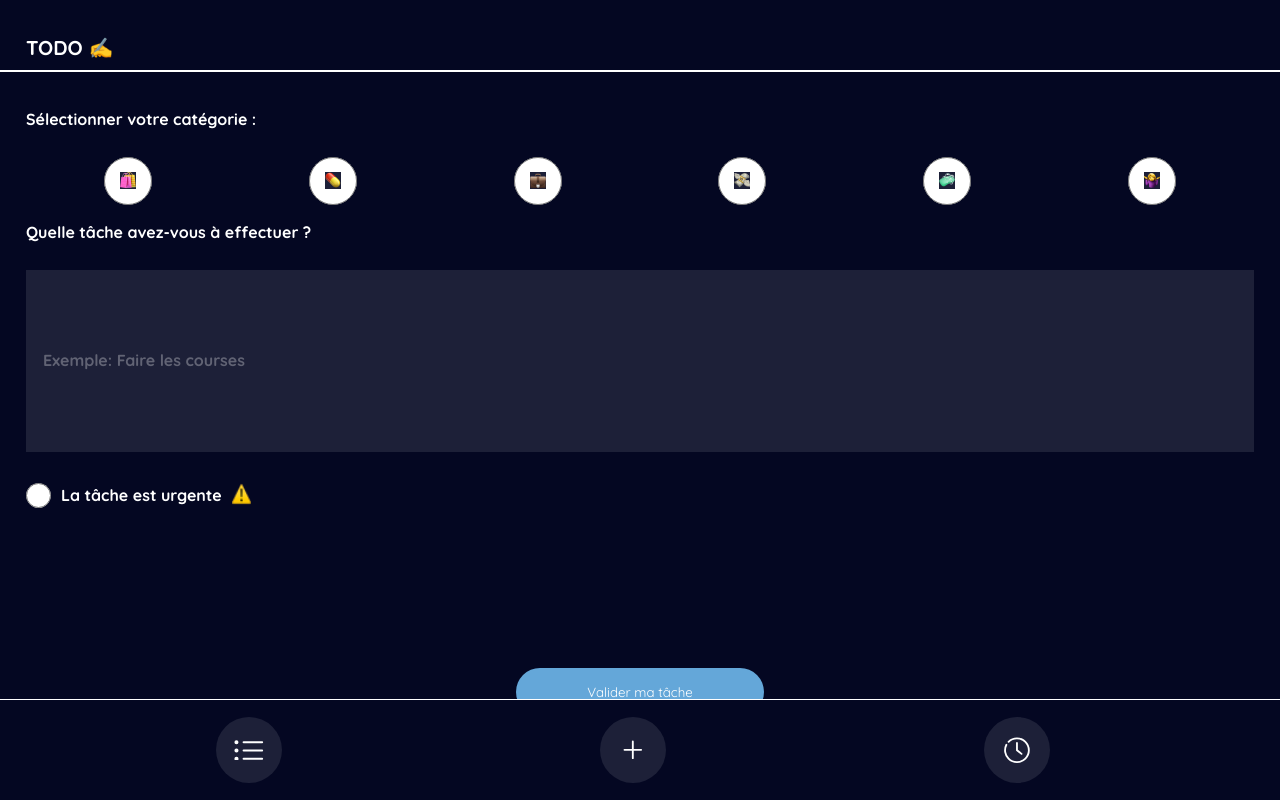
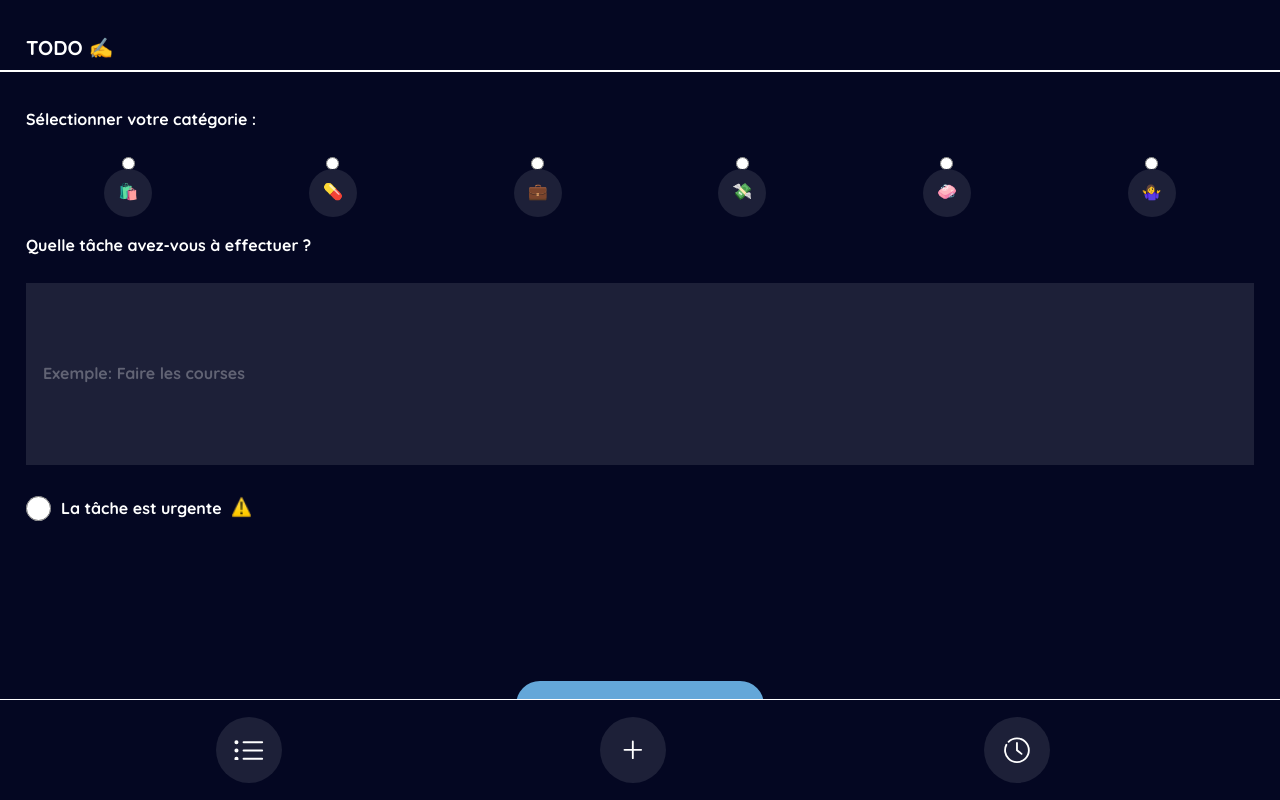
Before and after one commit to cpoiny/TODO, an Angular app in the folder TODO/: page /add in a window 1280 px wide. Built offline with nearby package versions, Linux system fonts and the light colour scheme.

Commit message:
fini pour ce soir galere de css

```diff
--- a/TODO/src/app/pages/add/add.component.css
+++ b/TODO/src/app/pages/add/add.component.css
@@ -26,7 +26,7 @@
 .all-cat {
     display: flex;
     justify-content: space-around;
-  margin-bottom:28px;
+    margin-bottom: 28px;
 
 }
 
@@ -37,24 +37,15 @@
 
 }
 
-.categoryList input {
+
+.categoryList label {
     position: absolute;
+    top:12px;
     width: 48px;
     height: 48px;
     background-color: var(--dark-blue);
     border-radius: 50%;
     border: none;
-}
-.categoryList input:checked {
-background-color: var(--yellow);
-}
-
-
-
-.categoryList img {
-    position: absolute;
-    top: 15px;
-    background-color: var(--dark-blue);
 
 }
 
@@ -64,6 +55,7 @@ background-color: var(--yellow);
     border: none;
     background-color: var(--dark-blue);
     margin-bottom: 31px;
+    font-weight: bold;
 }
 
 input::placeholder {
@@ -72,6 +64,7 @@ input::placeholder {
     font-weight: bold;
     color: rgba(255, 255, 255, .3)
 }
+
 
 .container {
     margin: 0 26px;
@@ -106,3 +99,39 @@ input[type="radio"].urgente {
     height: 25px;
     background-color: var(--dark-blue);
 }
+
+/*css pour categorie */
+
+ /* input[type="radio"].cat {
+    display: none;
+} */
+
+input[type="radio"].cat + label {
+    position: relative;
+    padding-left: 14px;
+    padding-top: 12px;
+    background-color: var(--dark-blue);
+    position: absolute;
+    width: 48px;
+    height: 48px;
+    border-radius: 50%;
+}
+
+input[type="radio"].cat + label::before,
+input[type="radio"].cat + label::after {
+    position: absolute;
+    width: 48px;
+    height: 48px;
+    background-color: var(--dark-blue);
+    border-radius: 50%;
+    border: blue solid 1px;
+}
+
+input[type="radio"].cat + label::before {
+    background-color: var(--yellow);
+    border: green 5px solid;
+}
+
+input[type="radio"].cat:checked + label::after{
+    background-color: yellow;
+}
--- a/TODO/src/app/pages/add/add.component.html
+++ b/TODO/src/app/pages/add/add.component.html
@@ -1,6 +1,6 @@
 <!-- Formulaire -->
 
-<form [formGroup]="todoForm" >
+<form [formGroup]="todoForm">
 
     <div class="container flex column">
 
@@ -10,33 +10,34 @@
         <div class="all-cat">
 
             <div class="flex categoryList">
-                    <input type="radio" id="cat" formControlName="cat" name="cat" value="🛍️ ">
-                    <img src="assets/icons/shopping-icon.png" alt="shopping">
+                <input type="radio" id="cat1" formControlName="cat" name="cat" class="cat" value="🛍️">
+                <label for="cat1">🛍️</label>
             </div>
 
             <div class="flex categoryList">
-                    <input type="radio" id="cat" formControlName="cat" name="cat" value="💊️">
-                    <img src="assets/icons/health-icon.png" alt="health">
+                <input type="radio" name="cat" class="cat" id="cat2" formControlName="cat"  value="💊️">
+                <label for="cat2">💊️</label>
             </div>
 
             <div class="flex categoryList">
-                    <input type="radio" id="cat" formControlName="cat" name="cat" value="💼">
-                    <img src="assets/icons/work-icon.png" alt="work">
+                <input type="radio" id="cat3" formControlName="cat" name="cat" class="cat" value="💼" >
+                <!-- <label><img src="assets/icons/work-icon.png" alt="work"></label> -->
+                <label for="cat3">💼</label>
             </div>
 
             <div class="flex categoryList">
-                    <input type="radio" id="cat" formControlName="cat" name="cat" value="💸">
-                    <img src="assets/icons/bill-icon.png" alt="bills">
+                <input type="radio" id="cat4" formControlName="cat" name="cat" class="cat" value="💸" >
+                <label for="cat4">💸</label>
             </div>
 
             <div class="flex categoryList">
-                    <input type="radio" id="cat" formControlName="cat" name="cat" value="🧼">
-                    <img src="assets/icons/cleaning-icon.png" alt="cleaning">
+                <input type="radio" id="cat5" formControlName="cat" name="cat" class="cat" value="🧼">
+                <label for="cat5">🧼</label>
             </div>
 
             <div class="flex categoryList">
-                    <input type="radio" id="cat" formControlName="cat"name="cat" value="🤷‍♀️">
-                    <img src="assets/icons/other-icon.png" alt="other">
+                <input type="radio" id="cat6" formControlName="cat" name="cat" class="cat" value="🤷‍♀️" >
+                <label for="cat6">🤷‍♀️</label>
             </div>
         </div>
 
--- a/TODO/src/app/pages/add/add.component.ts
+++ b/TODO/src/app/pages/add/add.component.ts
@@ -21,6 +21,7 @@ export class AddComponent {
   todoList: ITodo[] = [];
   todoListFiltrated : ITodo[] = [];
   todoUrgent?: boolean = false;
+
 
 
   todoItem: ITodo = {
```
Lines whose indentation alone changed are shown as unchanged.
